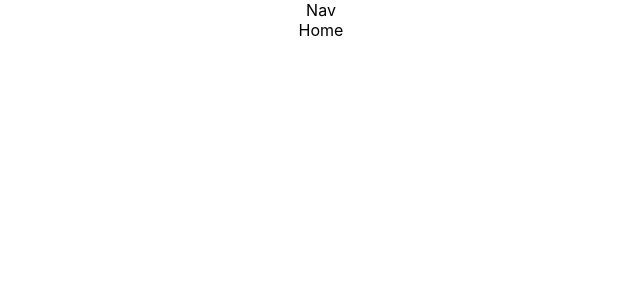
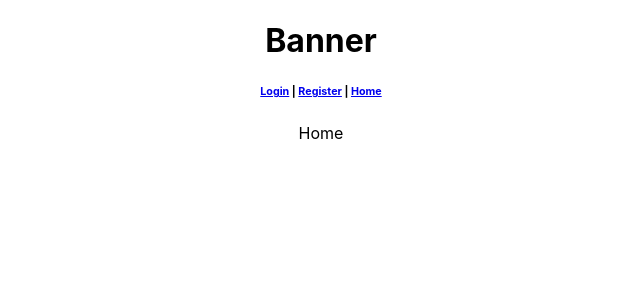
Before and after one commit to wolfy1313/BannerFrontEnd, a React (Create React App) app in the folder banner-front-end/: page / in a window 1280 px wide. Shown: the top 300 px of the page, without its empty margins (319-959 px from the left). Built offline with nearby package versions, Linux system fonts and the light colour scheme.

Commit message:
created Nav functionality

```diff
--- a/banner-front-end/src/components/Nav.jsx
+++ b/banner-front-end/src/components/Nav.jsx
@@ -1,8 +1,13 @@
 import React from 'react'
+import { Link } from 'react-router-dom'
 
-const Nav = ({authenticated, user,handleLogOut}) => {
+const Nav = ({authenticated, user, handleLogOut}) => {
+
   return (
-    <div>Nav</div>
+    <div className={authenticated ? "nav-div" : "logged-out-nav-div"}>
+      <h1>Banner</h1>
+      <h6>{authenticated ? <Link onClick={handleLogOut}to='/'>Log Out</Link> : <Link to='/'>Login</Link>} | <Link to='/register'>Register</Link> | {authenticated ? <Link to={`/user/${user.id}`}>Home</Link> : <Link to='/'>Home</Link>}</h6>
+    </div>
   )
 }
 
```
